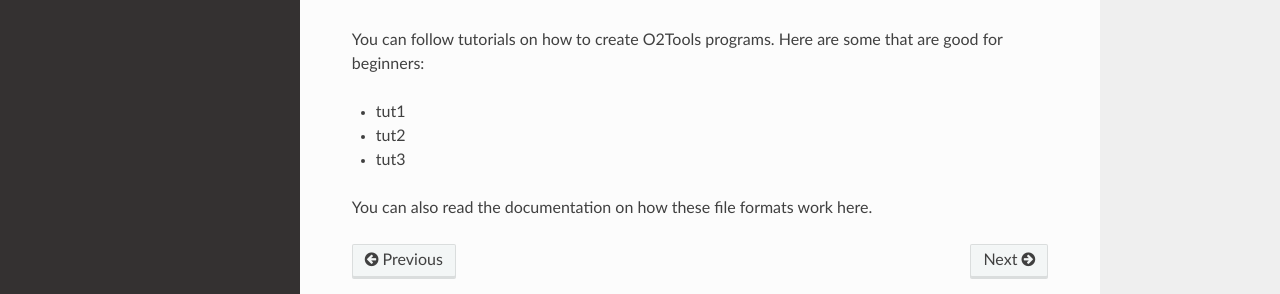
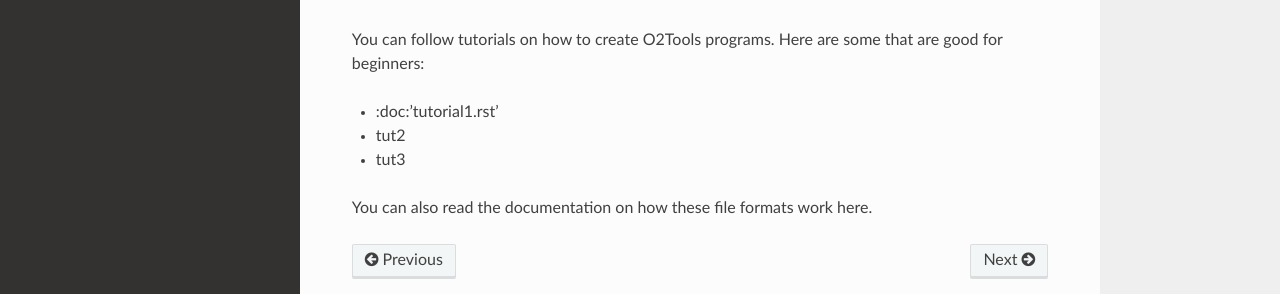
Before and after one commit to SweepSweep2/o2tools-docs, a Sphinx documentation site: the page built from docs/source/usage.rst, in a window 1280 px wide and 900 px high, scrolled down 2059 px. Shown: the part 491-785 px from the top of the window. Built offline with Sphinx 7.4.7 and the Read the Docs theme 3.1.0, drawn with Linux system fonts in a browser that asks for light colours.

Commit message:
probably not gonna work

```diff
--- a/docs/source/usage.rst
+++ b/docs/source/usage.rst
@@ -121,7 +121,7 @@ Continue
 
 You can follow tutorials on how to create O2Tools programs. Here are some that are good for beginners:
 
-- tut1
+- :doc:'tutorial1.rst'
 - tut2
 - tut3
 
```
